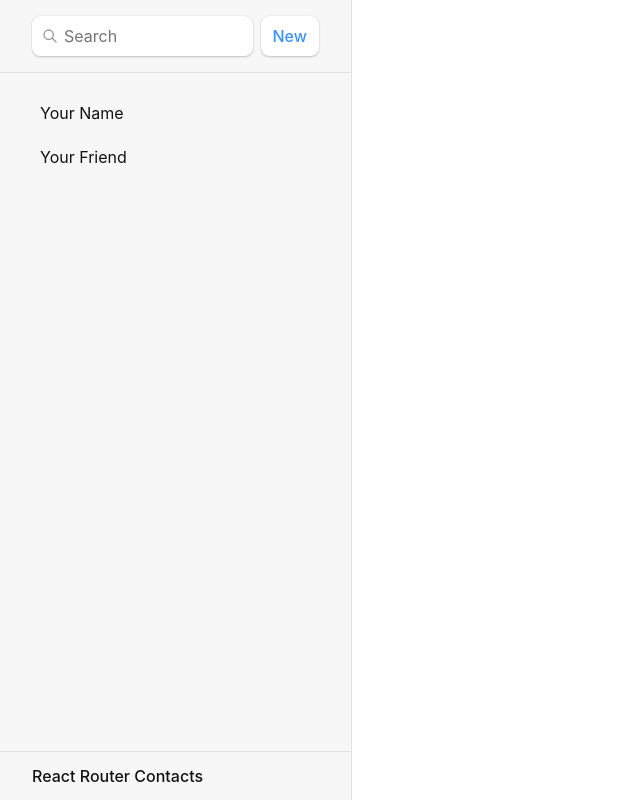
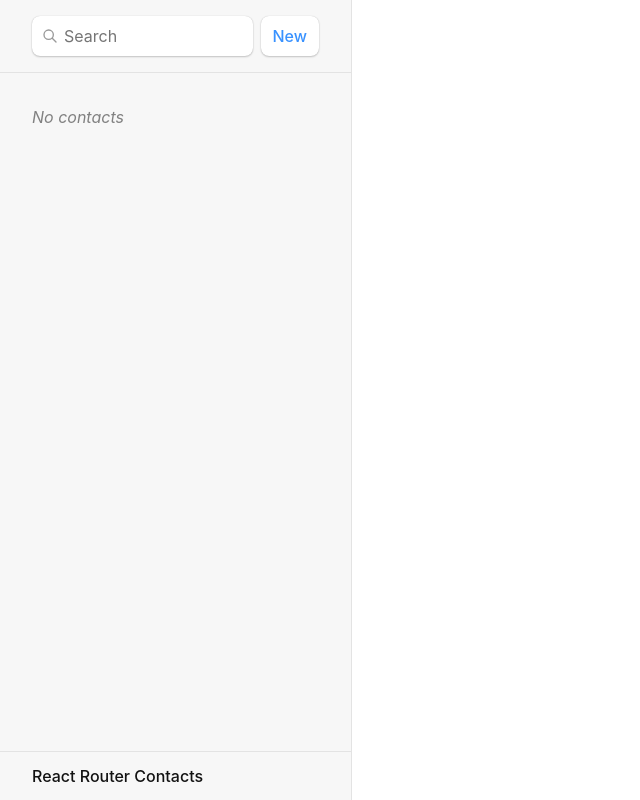
Before and after one commit to canon20paul/Contacts-Prj--ReactRouter, a React (Vite) app: page / in a window 1280 px wide. Shown: the whole page, without its empty margins (0-640 px from the left). Built offline with nearby package versions, Linux system fonts and the light colour scheme.

Commit message:
contacts Display/Loaders configured

```diff
--- a/src/main.jsx
+++ b/src/main.jsx
@@ -1,7 +1,7 @@
 import React from "react";
 import ReactDOM from "react-dom/client";
 import {createBrowserRouter, RouterProvider,} from "react-router-dom";
-import Root from "./routes/root";
+import Root, { loader as rootLoader } from "./routes/root";
 import ErrorPage from "./error-page";
 import Contact from "./routes/contact";
 import "./index.css";
@@ -11,6 +11,7 @@
     path: "/",
     element: <Root />,
     errorElement: <ErrorPage />,
+    loader: rootLoader,
 
     children: [
       {
--- a/src/routes/root.jsx
+++ b/src/routes/root.jsx
@@ -1,7 +1,14 @@
-import { Outlet } from "react-router-dom";
+import {Outlet, Link, useLoaderData,} from "react-router-dom";
+import { getContacts } from "../contact";
+
+export async function loader() {
+    const contacts = await getContacts();
+    return { contacts };
+}
 
 
 export default function Root() {
+    const { contacts } = useLoaderData();
     return (
         <>
             <div id="sidebar">
@@ -30,14 +37,28 @@
                     </form>
                 </div>
                 <nav>
-                    <ul>
-                        <li>
-                            <a href={`/contacts/1`}>Your Name</a>
-                        </li>
-                        <li>
-                            <a href={`/contacts/2`}>Your Friend</a>
-                        </li>
-                    </ul>
+                    {contacts.length ? (
+                        <ul>
+                            {contacts.map((contact) => (
+                                <li key={contact.id}>
+                                    <Link to={`contacts/${contact.id}`}>
+                                        {contact.first || contact.last ? (
+                                            <>
+                                                {contact.first} {contact.last}
+                                            </>
+                                        ) : (
+                                            <i>No Name</i>
+                                        )}{" "}
+                                        {contact.favorite && <span>★</span>}
+                                    </Link>
+                                </li>
+                            ))}
+                        </ul>
+                    ) : (
+                        <p>
+                            <i>No contacts</i>
+                        </p>
+                    )}
                 </nav>
             </div>
             <div id="detail">
```
